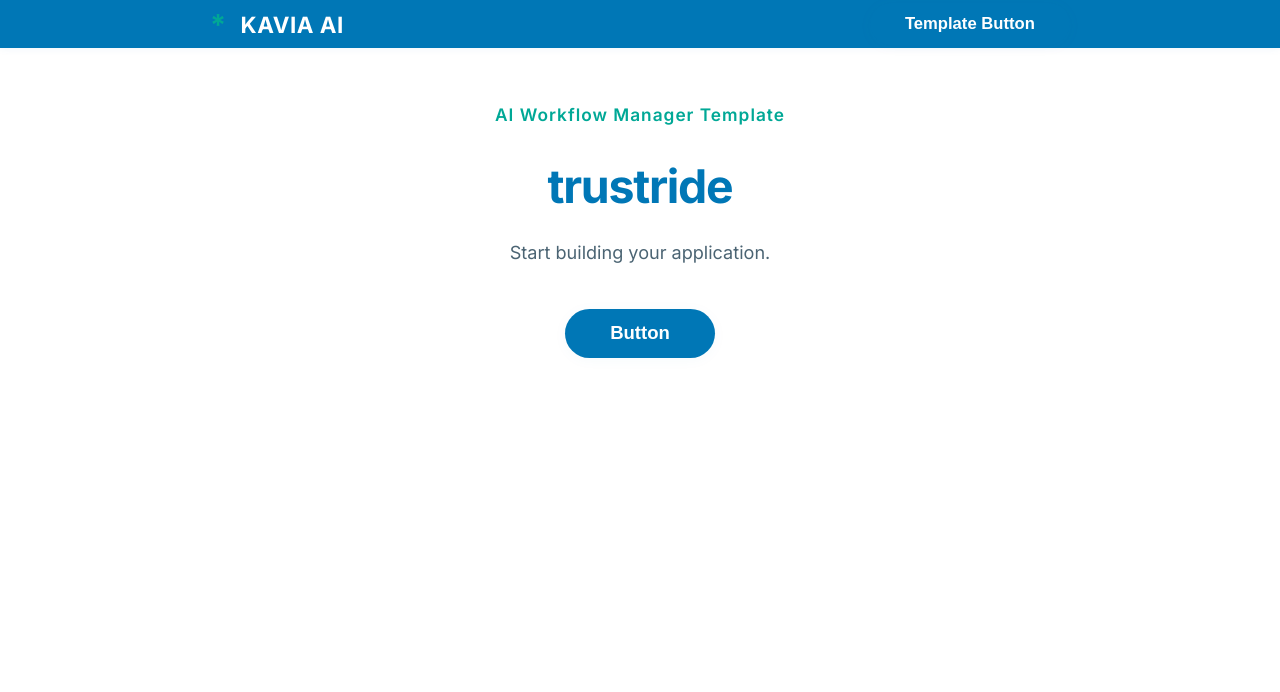
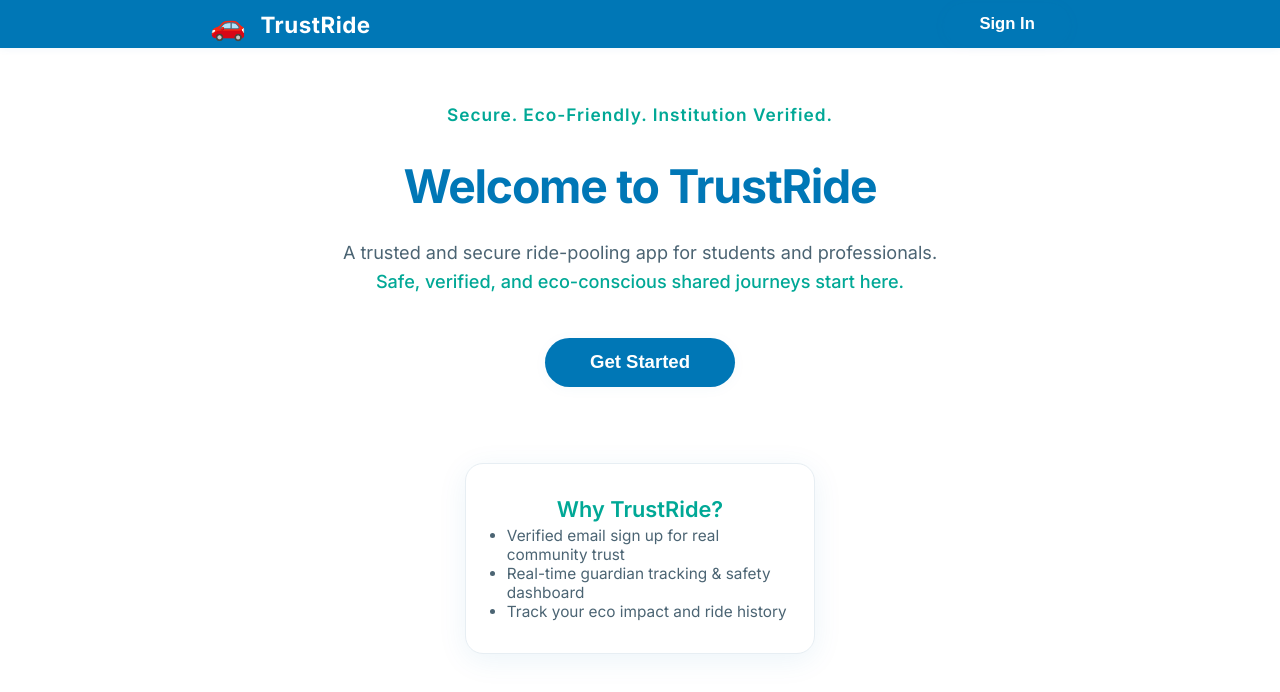
Before and after one commit to Workflow-Manager-admin/trustride-24573-2a3e8ce9, a React (Create React App) app in the folder trustride/: page / in a window 1280 px wide. Shown: the top 692 px of the page. Built offline with nearby package versions, Linux system fonts and the light colour scheme; the HTML template or start-up script is replaced by a standard one.

Commit message:
Auto-commit: Changes as of 2025-05-29T12:57:40.578321+00:00

```diff
--- a/trustride/src/App.js
+++ b/trustride/src/App.js
@@ -1,16 +1,22 @@
 import React from 'react';
 import './App.css';
 
+/**
+ * PUBLIC_INTERFACE
+ * The TrustRide App main entry – minimalist, on-brand landing UI and theming.
+ */
 function App() {
   return (
     <div className="app">
       <nav className="navbar">
         <div className="container">
-          <div style={{ display: 'flex', justifyContent: 'space-between', width: '100%' }}>
+          <div style={{ display: 'flex', justifyContent: 'space-between', width: '100%', alignItems: 'center' }}>
             <div className="logo">
-              <span className="logo-symbol">*</span> KAVIA AI
+              <span className="logo-symbol">🚗</span> TrustRide
             </div>
-            <button className="btn">Template Button</button>
+            <button className="btn">
+              Sign In
+            </button>
           </div>
         </div>
       </nav>
@@ -18,15 +24,24 @@ function App() {
       <main>
         <div className="container">
           <div className="hero">
-            <div className="subtitle">AI Workflow Manager Template</div>
-
-            <h1 className="title">trustride</h1>
-
+            <div className="subtitle">Secure. Eco-Friendly. Institution Verified.</div>
+            <h1 className="title">Welcome to TrustRide</h1>
             <div className="description">
-              Start building your application.
+              A trusted and secure ride-pooling app for students and professionals.<br />
+              <span style={{ color: "var(--accent)", fontWeight: 500 }}>
+                Safe, verified, and eco-conscious shared journeys start here.
+              </span>
             </div>
-
-            <button className="btn btn-large">Button</button>
+            <button className="btn btn-large">Get Started</button>
+            <div style={{height: 8}} />
+            <div className="rounded-card" style={{ maxWidth: 350, margin: '0 auto', marginTop: 20, fontSize: '0.98rem', color: "var(--text-secondary)", boxShadow: "var(--card-shadow)" }}>
+              <div className="heading-2" style={{marginBottom: 4}}>Why TrustRide?</div>
+              <ul style={{margin: 0, padding: '0 0 0 1.2em', textAlign: 'left', fontSize: '0.98em', listStyle: "disc"}}>
+                <li>Verified email sign up for real community trust</li>
+                <li>Real-time guardian tracking & safety dashboard</li>
+                <li>Track your eco impact and ride history</li>
+              </ul>
+            </div>
           </div>
         </div>
       </main>
```
Also changed, not shown: 1 other file (tests, documents, lock files or other folders).
